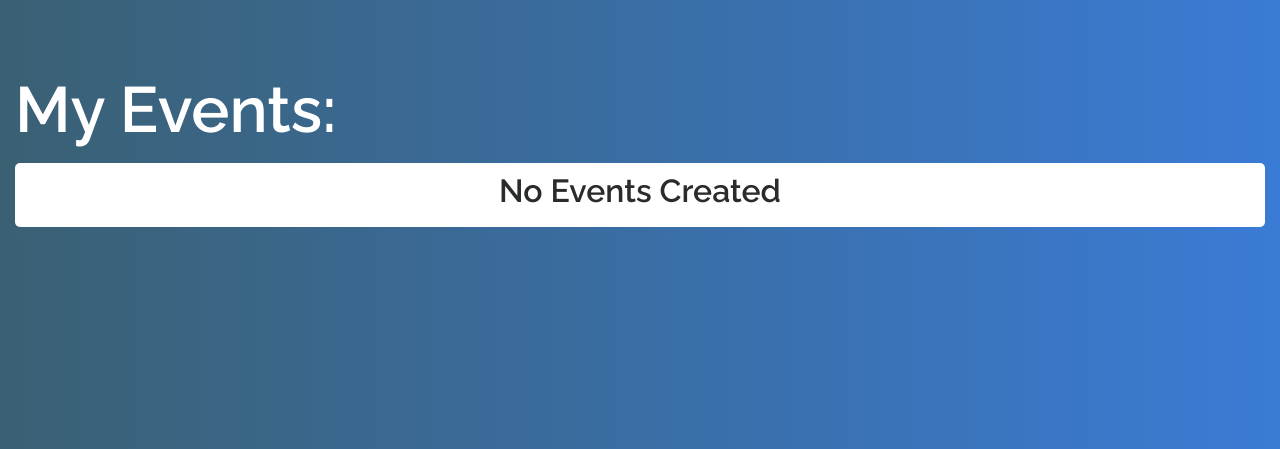
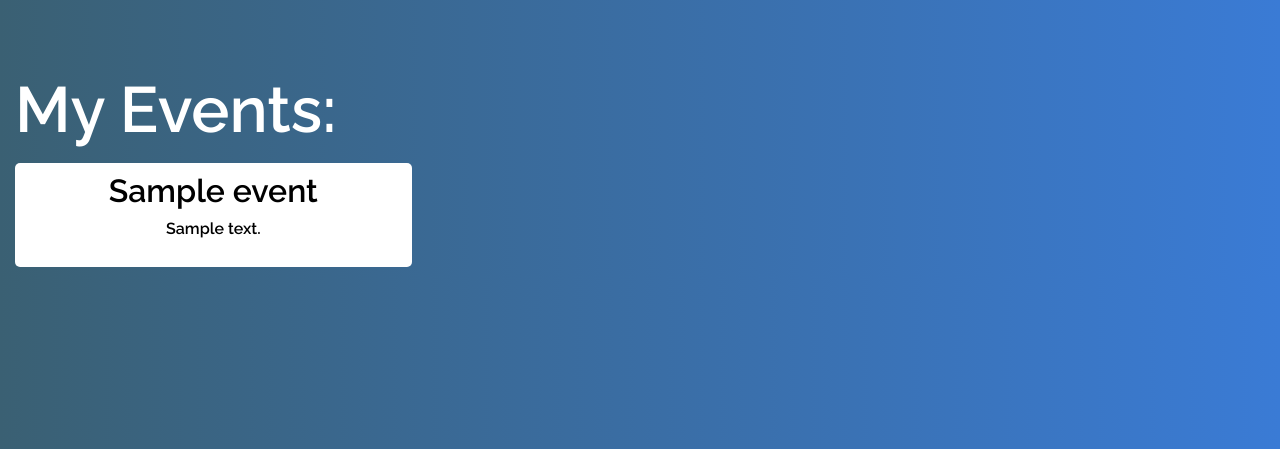
Before and after one commit to NathanFuller/groupatize-us, a Django app: template mainApp/templates/mainApp/dashboard.html in a window 1280 px wide. Shown: the part 54-503 px from the top of the page. Run offline with Django 3.2, Linux system fonts and the light colour scheme; the template is opened without the code that fills it: values that come from a table or form of the project are taken from there, others are empty; tables that the repository leaves empty hold one stand-in row (values such as "Sample post"); some libraries are stand-ins or nearby versions.

Commit message:
If the user had only created one event it would not show in the event dashboard.

```diff
--- a/mainApp/templates/mainApp/dashboard.html
+++ b/mainApp/templates/mainApp/dashboard.html
@@ -100,7 +100,7 @@
 			</div>
 
 			<div class="container-fluid text-center">
-                {% if event_list.count > 1 %}
+                {% if event_list.count > 0 %}
                     <div class="row">
                     {% for event in event_list %}
                         <div class="col-md-4">
```
